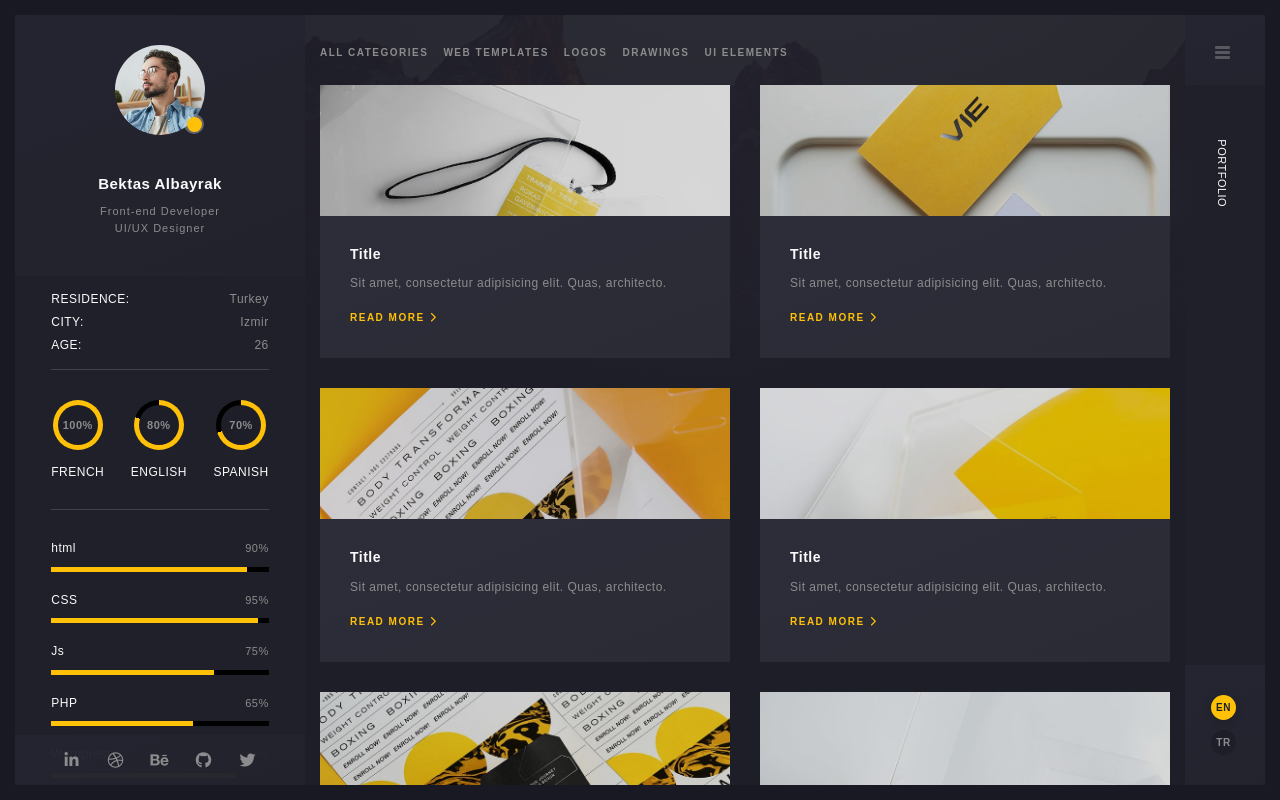
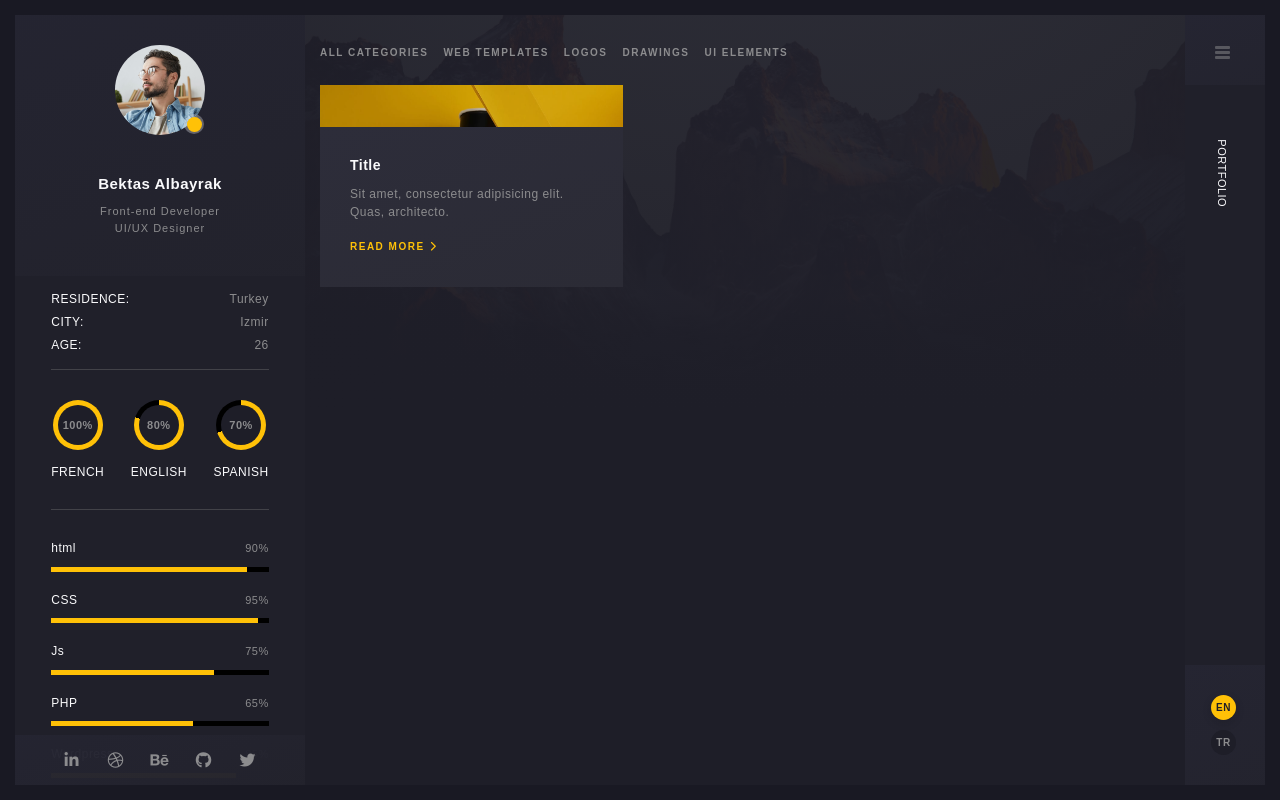
Before and after one commit to albayrakbektas/arter, a Vue app: page /portfolio in a window 1280 px wide. Built offline with nearby package versions, Linux system fonts and the light colour scheme.

Commit message:
Update PortfolioView.vue

```diff
--- a/src/views/PortfolioView.vue
+++ b/src/views/PortfolioView.vue
@@ -1,17 +1,17 @@
 <template>
   <LayoutPage>
     <PortfolioRouters />
-    <PortfolioTwoColumn />
+    <PortfolioG />
   </LayoutPage>
 </template>
 
 <script>
 import LayoutPage from "@/components/Layouts/LayoutPage";
-import PortfolioTwoColumn from "@/components/Pages/Portfolio/PortfolioTwoColumn";
 import PortfolioRouters from "@/components/Pages/Portfolio/PortfolioRouters";
+import PortfolioG from "@/components/Pages/Portfolio/PortfolioG";
 export default {
   name: "PortfolioView",
-  components: { PortfolioRouters, PortfolioTwoColumn, LayoutPage },
+  components: { PortfolioG, PortfolioRouters, LayoutPage },
 };
 </script>
 
```
